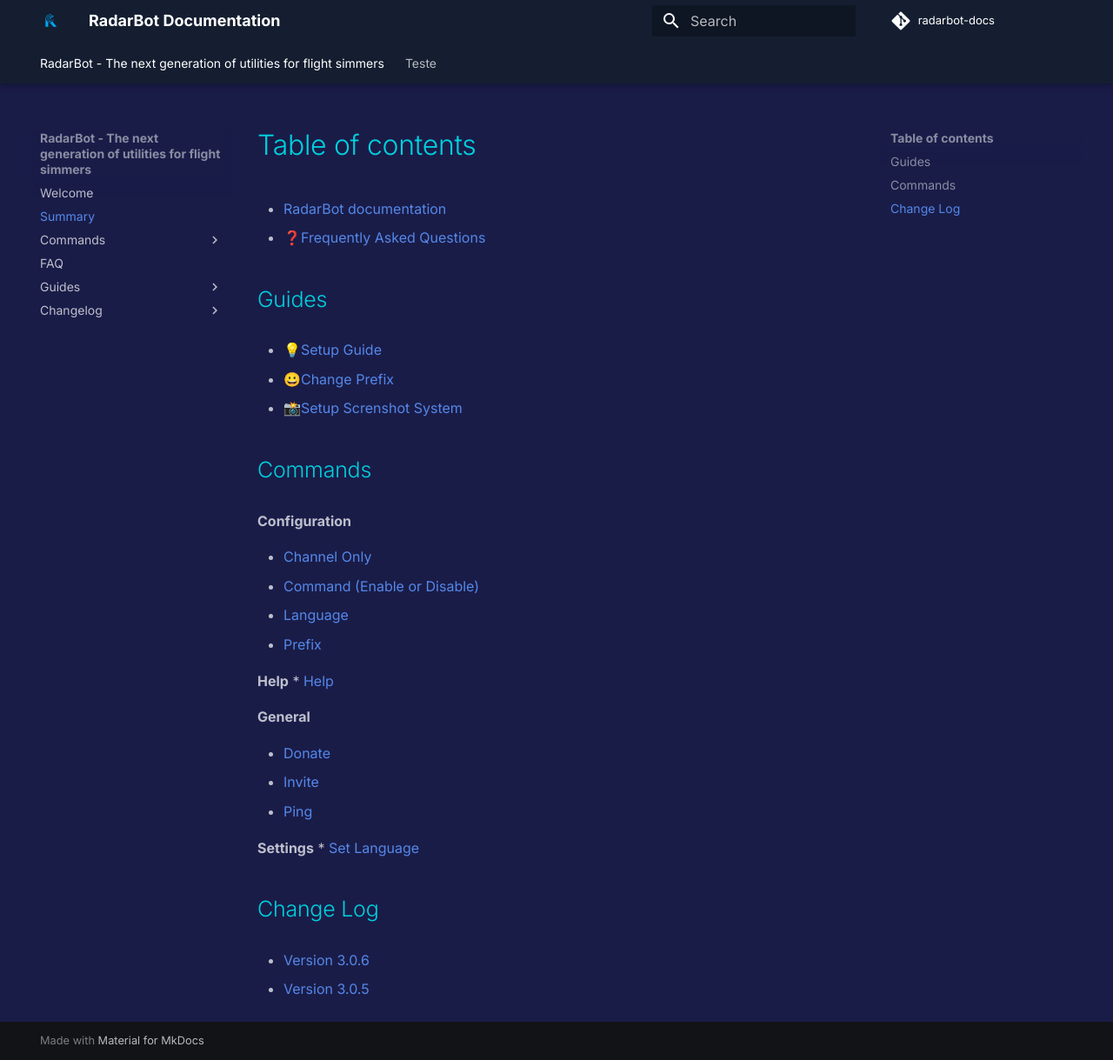
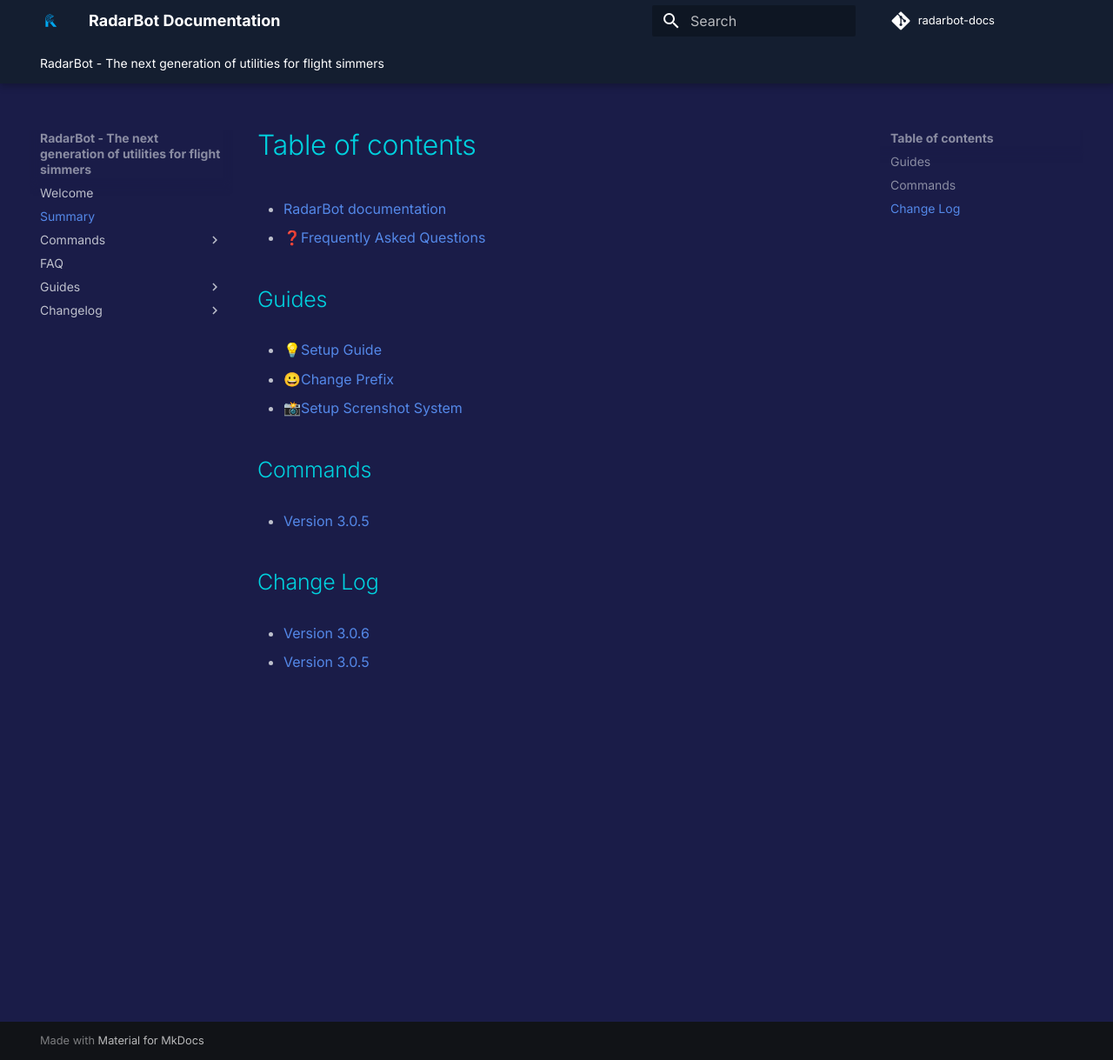
Before and after one commit to radarbot-team/radarbot-docs, an MkDocs documentation site: the page built from docs/radarbot-en/summary.md, in a window 1280 px wide and 1219 px high. Shown: the whole window at 87% size. Built offline with MkDocs 1.6.1 and Material for MkDocs 9.7.7, drawn with Linux system fonts in a browser that asks for light colours; comment, search, counter and statistics services are not loaded.

```diff
--- a/docs/radarbot-en/summary.md
+++ b/docs/radarbot-en/summary.md
@@ -10,24 +10,8 @@
 * [📸Setup Screnshot System](guides/setup-screenshots.md)
 
 ## Commands
-**Configuration**
 
-* [Channel Only](commands/configuration/channelonly.md)
-* [Command (Enable or Disable)](commands/configuration/command.md)
-* [Language](commands/configuration/language.md)
-* [Prefix](commands/configuration/prefix.md)
-
-**Help**
-* [Help](commands/help/help.md)
-
-**General**
-
-* [Donate](commands/general/donate.md)
-* [Invite](commands/general/invite.md)
-* [Ping](commands/general/ping.md)
-
-**Settings**
-* [Set Language](commands/settings/setlanguage.md)
+* [Version 3.0.5](commands/commands.md)
 
 
 
```
Also changed, not shown: docs/index.md (deleted, +0 -17 lines), docs/radarbot-en/commands/commands.md (added, +22 -0 lines), docs/.pages, docs/radarbot-en/commands/configuration/channelonly.md (deleted), docs/radarbot-en/commands/configuration/command.md (deleted), docs/radarbot-en/commands/configuration/language.md (deleted), docs/radarbot-en/commands/configuration/prefix.md (deleted), docs/radarbot-en/commands/general/donate.md (deleted), docs/radarbot-en/commands/general/invite.md (deleted), docs/radarbot-en/commands/general/ping.md (deleted), docs/radarbot-en/commands/help/help.md (deleted), docs/radarbot-en/commands/settings/setlanguage.md (deleted).
